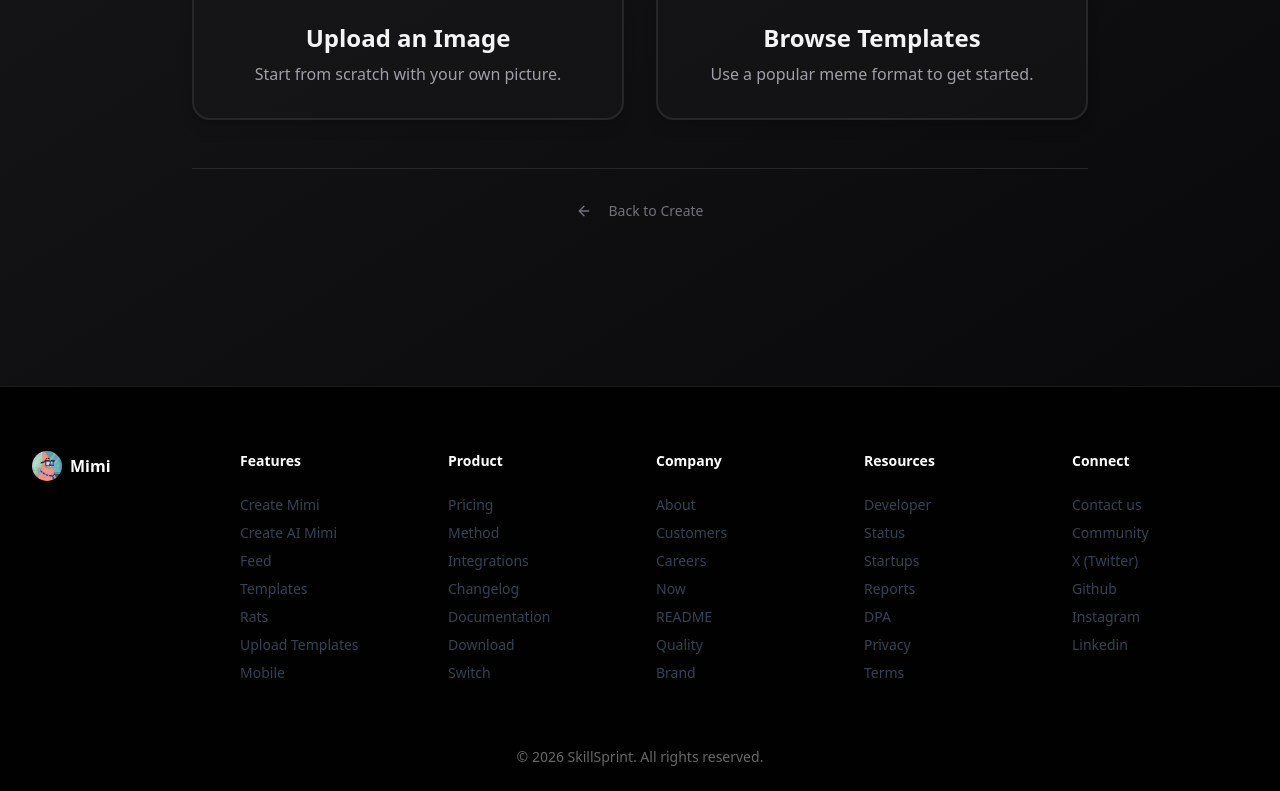
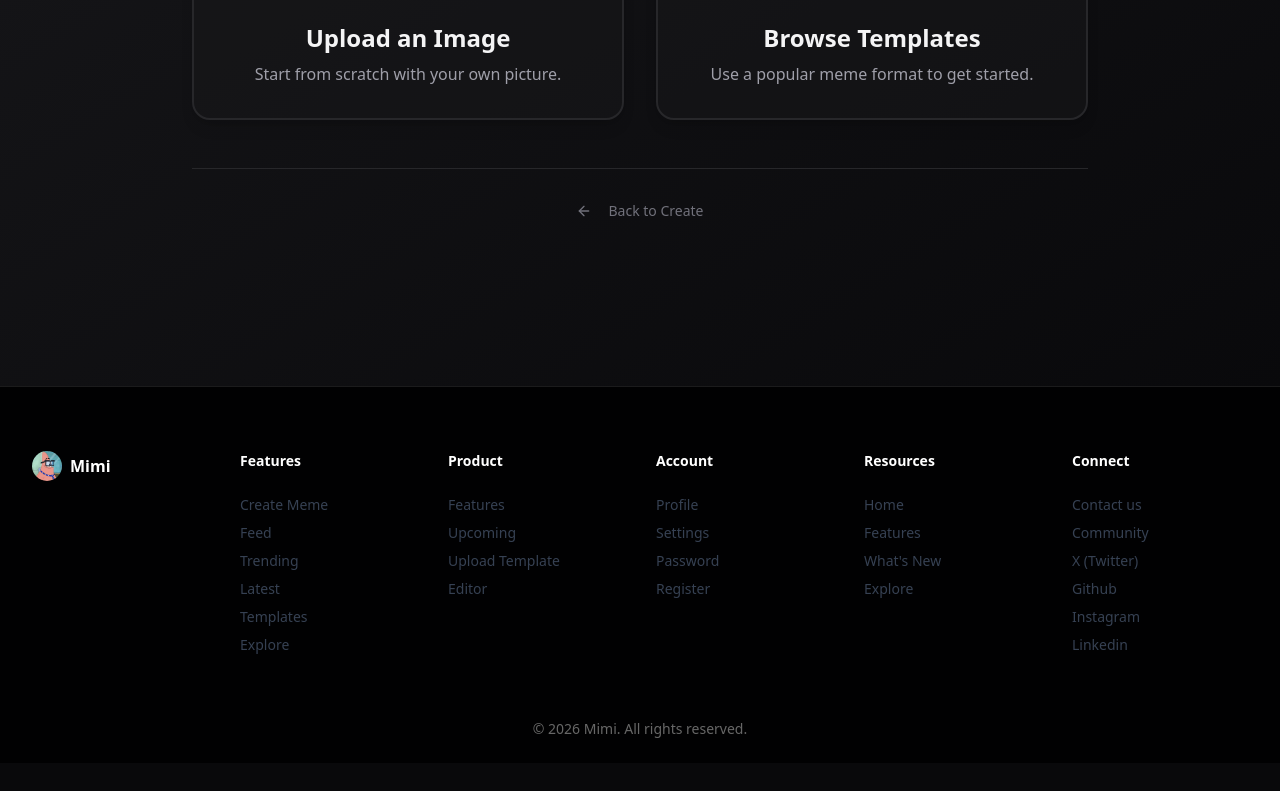
Before and after one commit to kneerazzz/mimi, a Next.js app in the folder frontend/: page /create/editor in a window 1280 px wide. Shown: the part 487-1278 px from the top of the page. After the commit the page ends 1250 px from the top, so only its background shows below. Built offline with nearby package versions, Linux system fonts and the light colour scheme; no server answers.

Commit message:
changes in the footer

```diff
--- a/frontend/src/components/parts/Footer.tsx
+++ b/frontend/src/components/parts/Footer.tsx
@@ -14,39 +14,32 @@ const Footer = () => {
                 <div className="flex flex-col gap-3 sm:gap-6">
                     <h2 className="text-xs sm:text-sm font-semibold text-white">Features</h2>
                     <div className="flex flex-col gap-2 text-xs sm:text-sm">
-                        <a href="/create" className="text-gray-700 hover:text-gray-50">Create Mimi</a>
-                        <a href="/create-ai" className="text-gray-700 hover:text-gray-50">Create AI Mimi</a>
+                        <a href="/create" className="text-gray-700 hover:text-gray-50">Create Meme</a>
                         <a href="/feed" className="text-gray-700 hover:text-gray-50">Feed</a>
+                        <a href="/feed/trending" className="text-gray-700 hover:text-gray-50">Trending</a>
+                        <a href="/feed/new" className="text-gray-700 hover:text-gray-50">Latest</a>
                         <a href="/templates" className="text-gray-700 hover:text-gray-50">Templates</a>
-                        <a href="/rats" className="text-gray-700 hover:text-gray-50">Rats</a>
-                        <a href="/upload-templates" className="text-gray-700 hover:text-gray-50">Upload Templates</a>
-                        <a href="/mobile" className="text-gray-700 hover:text-gray-50">Mobile</a>
+                        <a href="/explore" className="text-gray-700 hover:text-gray-50">Explore</a>
                     </div>
                 </div>
 
                 <div className="flex flex-col gap-3 sm:gap-6">
                     <h2 className="text-xs sm:text-sm font-semibold text-white">Product</h2>
                     <div className="flex flex-col gap-2 text-xs sm:text-sm">
-                        <a href="/pricing" className="text-gray-700 hover:text-gray-50">Pricing</a>
-                        <a href="/method" className="text-gray-700 hover:text-gray-50">Method</a>
-                        <a href="/integration" className="text-gray-700 hover:text-gray-50">Integrations</a>
-                        <a href="/changelog" className="text-gray-700 hover:text-gray-50">Changelog</a>
-                        <a href="/documentation" className="text-gray-700 hover:text-gray-50">Documentation</a>
-                        <a href="/download" className="text-gray-700 hover:text-gray-50">Download</a>
-                        <a href="/switch" className="text-gray-700 hover:text-gray-50">Switch</a>
+                        <a href="/features" className="text-gray-700 hover:text-gray-50">Features</a>
+                        <a href="/upcoming" className="text-gray-700 hover:text-gray-50">Upcoming</a>
+                        <a href="/create/template" className="text-gray-700 hover:text-gray-50">Upload Template</a>
+                        <a href="/create/editor" className="text-gray-700 hover:text-gray-50">Editor</a>
                     </div>
                 </div>
 
                 <div className="flex flex-col gap-3 sm:gap-6">
-                    <h2 className="text-xs sm:text-sm font-semibold text-white">Company</h2>
+                    <h2 className="text-xs sm:text-sm font-semibold text-white">Account</h2>
                     <div className="flex flex-col gap-2 text-xs sm:text-sm">
-                        <a href="/about" className="text-gray-700 hover:text-gray-50">About</a>
-                        <a href="/customers" className="text-gray-700 hover:text-gray-50">Customers</a>
-                        <a href="/careers" className="text-gray-700 hover:text-gray-50">Careers</a>
-                        <a href="/now" className="text-gray-700 hover:text-gray-50">Now</a>
-                        <a href="/readme" className="text-gray-700 hover:text-gray-50">README</a>
-                        <a href="/quality" className="text-gray-700 hover:text-gray-50">Quality</a>
-                        <a href="/brand" className="text-gray-700 hover:text-gray-50">Brand</a>
+                        <a href="/profile" className="text-gray-700 hover:text-gray-50">Profile</a>
+                        <a href="/settings/account" className="text-gray-700 hover:text-gray-50">Settings</a>
+                        <a href="/settings/password" className="text-gray-700 hover:text-gray-50">Password</a>
+                        <a href="/register" className="text-gray-700 hover:text-gray-50">Register</a>
                     </div>
                 </div>
 
@@ -54,13 +47,10 @@ const Footer = () => {
                 <div className="flex flex-col gap-3 sm:gap-6">
                     <h2 className="text-xs sm:text-sm font-semibold text-white">Resources</h2>
                     <div className="flex flex-col gap-2 text-xs sm:text-sm">
-                        <a href="/developers" className="text-gray-700 hover:text-gray-50">Developer</a>
-                        <a href="/status" className="text-gray-700 hover:text-gray-50">Status</a>
-                        <a href="/startups" className="text-gray-700 hover:text-gray-50">Startups</a>
-                        <a href="/reports" className="text-gray-700 hover:text-gray-50">Reports</a>
-                        <a href="/dpa" className="text-gray-700 hover:text-gray-50">DPA</a>
-                        <a href="/privacy" className="text-gray-700 hover:text-gray-50">Privacy</a>
-                        <a href="/terms" className="text-gray-700 hover:text-gray-50">Terms</a>
+                        <a href="/" className="text-gray-700 hover:text-gray-50">Home</a>
+                        <a href="/features" className="text-gray-700 hover:text-gray-50">Features</a>
+                        <a href="/upcoming" className="text-gray-700 hover:text-gray-50">What's New</a>
+                        <a href="/explore" className="text-gray-700 hover:text-gray-50">Explore</a>
                     </div>
                 </div>
 
@@ -81,7 +71,7 @@ const Footer = () => {
 
             {/* BOTTOM: Copyright */}
             <div className="text-center text-xs sm:text-sm text-white/40 pb-4 sm:pb-6">
-                © {new Date().getFullYear()} SkillSprint. All rights reserved.
+                © {new Date().getFullYear()} Mimi. All rights reserved.
             </div>
         </footer>
 
```
